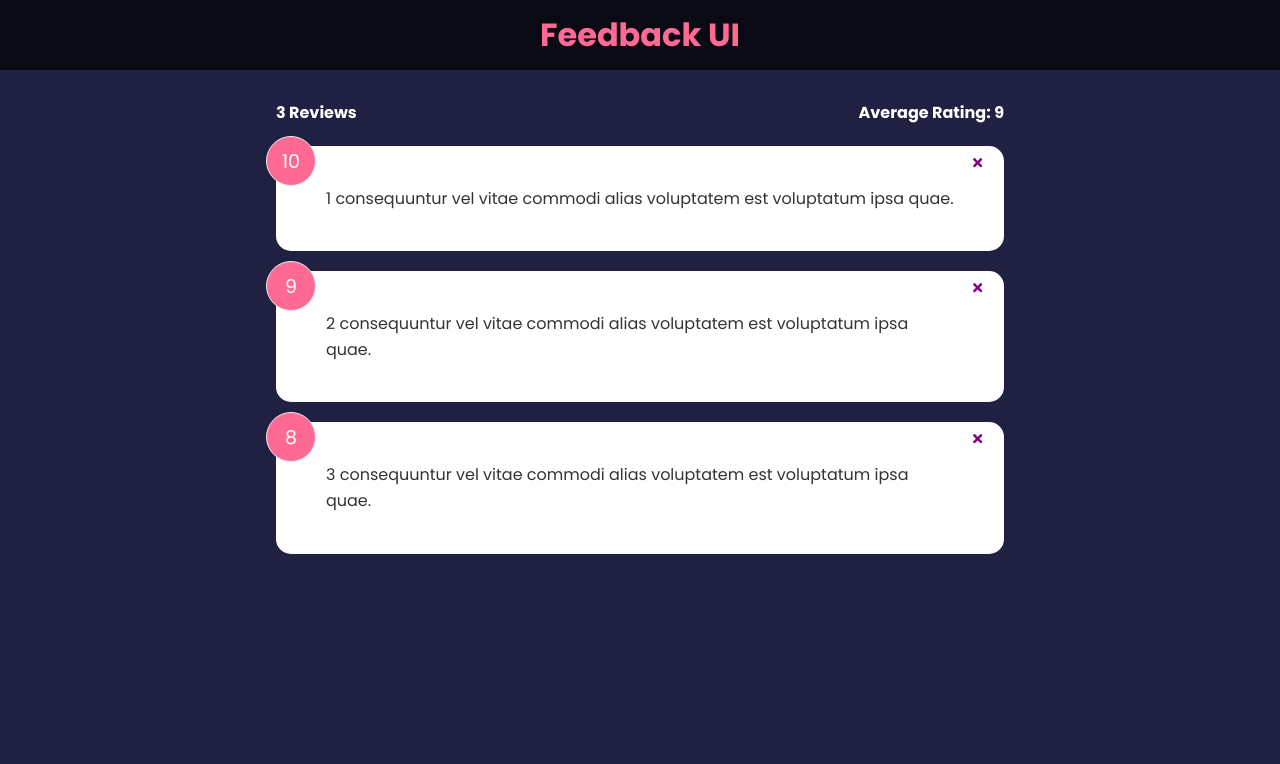
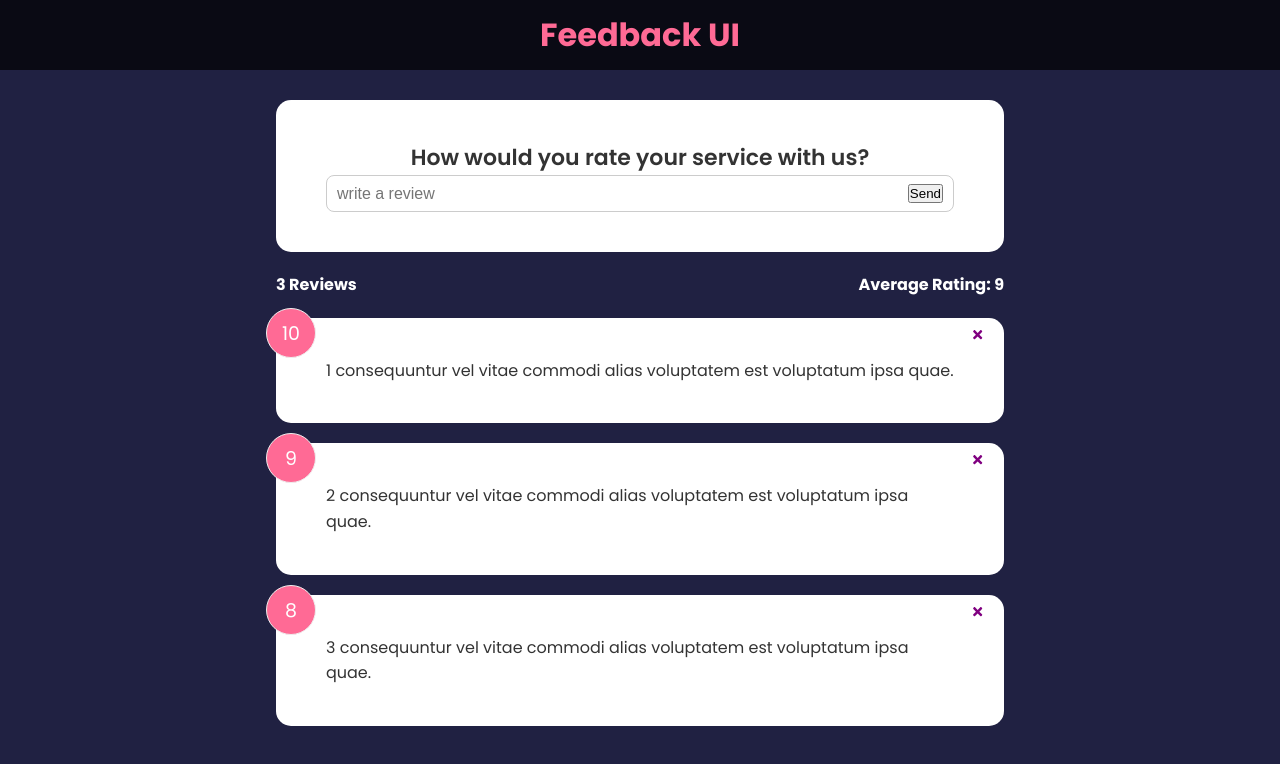
Before and after one commit to DeadDodo15/feedback-app, a React (Create React App) app: page / in a window 1280 px wide. Shown: the top 764 px of the page. Built offline with nearby package versions, Linux system fonts and the light colour scheme.

Commit message:
Custom button component

```diff
--- a/src/App.js
+++ b/src/App.js
@@ -3,6 +3,7 @@
 import FeedbackList from "./components/FeedbackList"
 import FeedbackData from "./data/FeedbackData"
 import FeedbackStats from "./components/FeedbackStats"
+import FeedbackForm from "./components/FeedbackForm"
 
 function App(){
     const [Feedback, setFeedback] = useState(FeedbackData)
@@ -16,8 +17,10 @@
     return <>
     <Header text="Feedback UI" />
     <div className="container">
+        <FeedbackForm />
         <FeedbackStats feedback={Feedback}/>
     <FeedbackList feedback={Feedback} handleDelete={deleteFeedback}/>
+
     </div>
     </>
 }
--- /dev/null
+++ b/src/components/FeedbackForm.jsx
@@ -0,0 +1,24 @@
+import Card from "./shared/card"
+import { useState } from 'react'
+
+function FeedbackForm() {
+    const [text, setText] = useState('')
+    const handletextChange = (e) => {
+        setText(e.target.value)
+    }
+
+    return (
+        <Card>
+            <form>
+                <h2>How would you rate your service with us?</h2>
+                {/* Rating select component */}
+                <div className="input-group">
+                    <input onChange={handletextChange} type="text" placeholder="write a review" value={text}/>
+                    <button type="submit">Send</button>
+                </div>
+            </form>
+        </Card>
+    )
+}
+
+export default FeedbackForm
```
